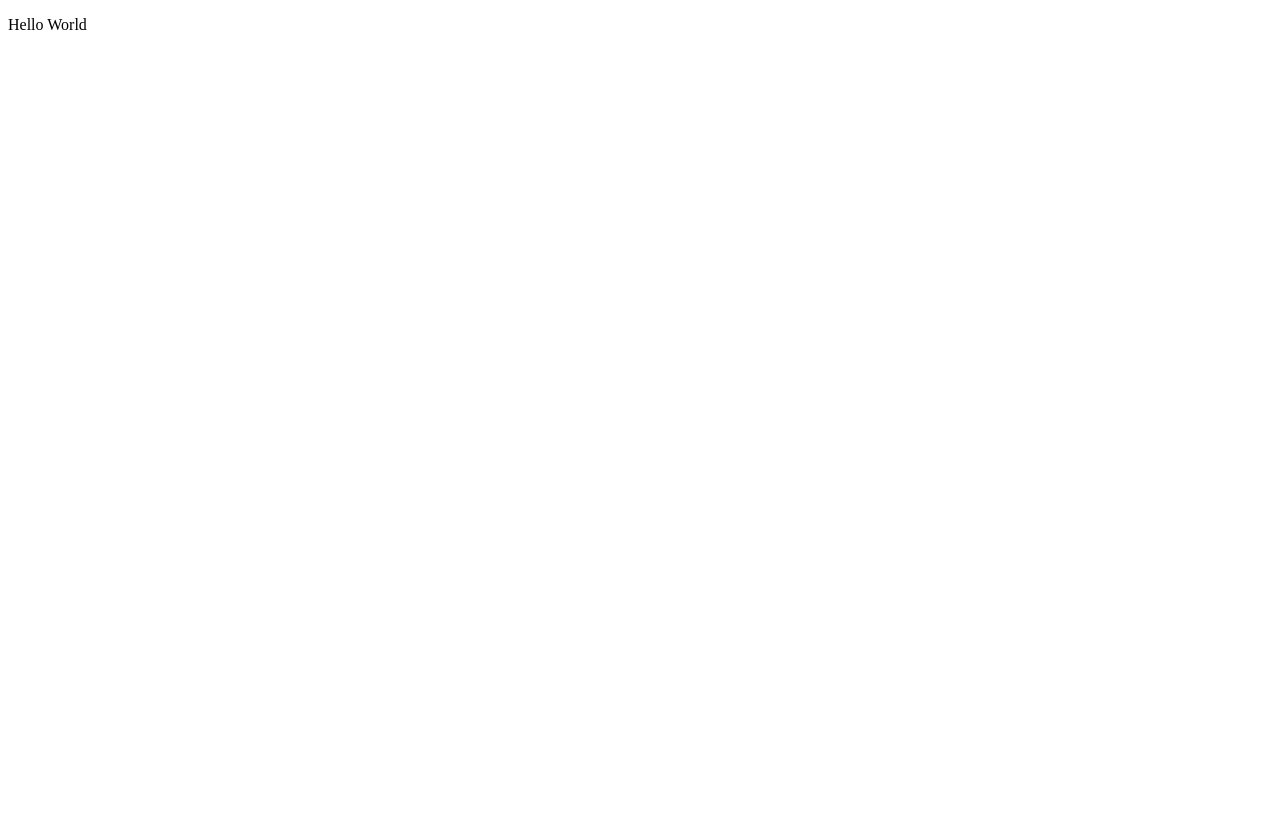
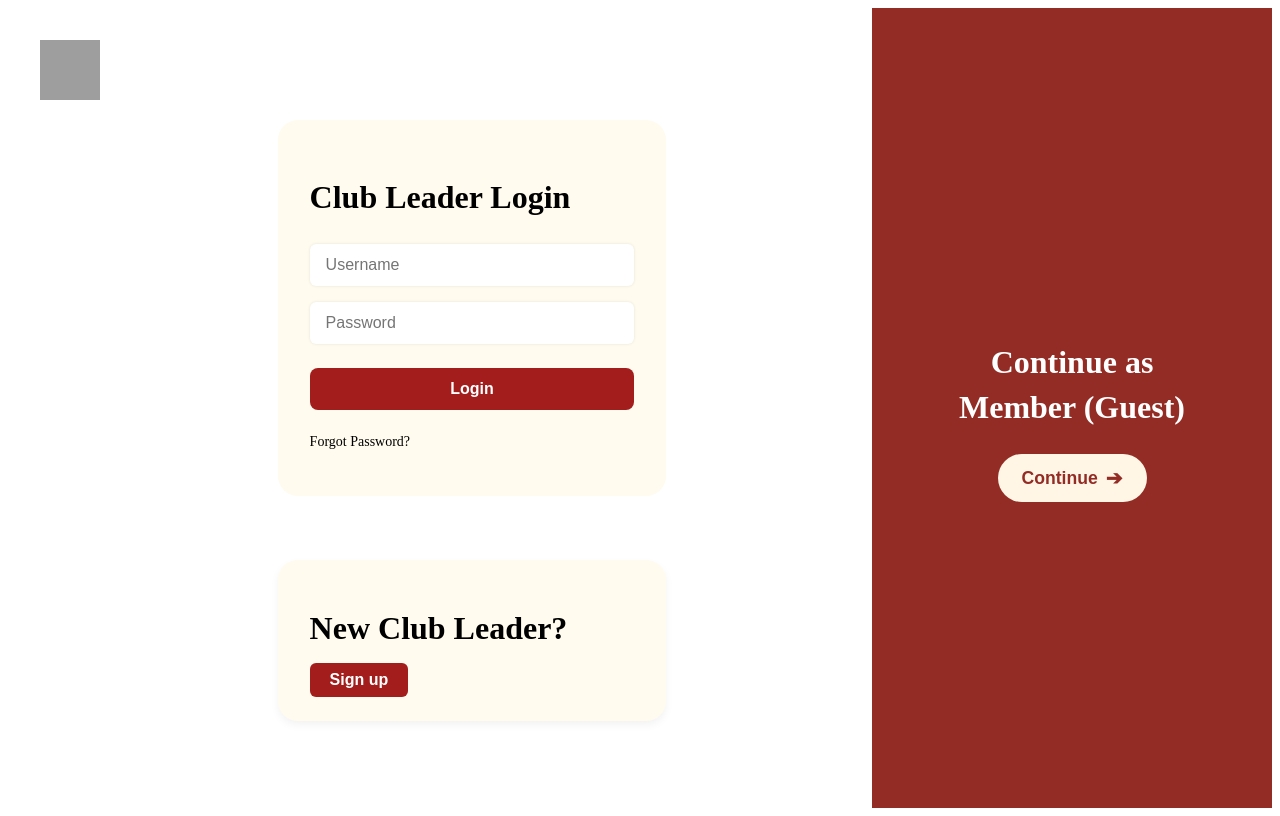
Before and after one commit to maggiewangjy/CSCI201-Team16, a React (Vite) app in the folder frontend/: page / in a window 1280 px wide. Built offline with nearby package versions, Linux system fonts and the light colour scheme; grey boxes are pictures that could not be loaded.

Commit message:
login page

```diff
--- /dev/null
+++ b/frontend/src/components/continueAsGuest.jsx
@@ -0,0 +1,17 @@
+import React from "react";
+import "../styles/continueAsGuest.css";
+
+const ContinueAsGuest = ({ onContinue }) => {
+  return (
+    <div className="guest-container">
+      <h2 className="guest-title">
+        Continue as <br /> Member (Guest)
+      </h2>
+      <button className="guest-button" onClick={onContinue}>
+        Continue <span className="guest-arrow">➔</span>
+      </button>
+    </div>
+  );
+};
+
+export default ContinueAsGuest;
--- /dev/null
+++ b/frontend/src/components/loginForm.jsx
@@ -0,0 +1,30 @@
+import { useEffect } from "react";
+import "../styles/LoginForm.css";
+
+
+const LoginForm = ({ onSubmit }) => {
+    return (
+      <form onSubmit={onSubmit} className="login-form">
+        <input
+          type="text"
+          placeholder="Username"
+          name="username"
+          className="login-input"
+          required
+        />
+        <input
+          type="password"
+          placeholder="Password"
+          name="password"
+          className="login-input"
+          required
+        />
+        <button type="submit" className="login-button">
+          Login
+        </button>
+        <p className="forgot-password">Forgot Password?</p>
+      </form>
+    );
+  };
+
+  export default LoginForm;
--- /dev/null
+++ b/frontend/src/components/signUpCard.jsx
@@ -0,0 +1,15 @@
+import React from "react";
+import "../styles/signUpCard.css";
+
+const SignUpCard = ({ onSignUpClick }) => {
+  return (
+    <div className="signup-card">
+      <h2 className="signup-title">New Club Leader?</h2>
+      <button className="signup-button" onClick={onSignUpClick}>
+        Sign up
+      </button>
+    </div>
+  );
+};
+
+export default SignUpCard;
--- a/frontend/src/pages/Login.jsx
+++ b/frontend/src/pages/Login.jsx
@@ -1,6 +1,74 @@
-function Login(){
-    return<div>
-        <p>Hello World</p>
+import React from "react";
+import NavBar from "../components/navBar.jsx";
+import LoginForm from "../components/loginForm.jsx";
+import SignUpCard from "../components/signUpCard.jsx";
+import ContinueAsGuest from "../components/continueAsGuest.jsx";
+import logo from "../images/logoBackGroundRemoved.png";
+import "../styles/login.css";
+
+const Login = () => {
+  const handleLogin = (e) => {
+    e.preventDefault();
+
+  };
+
+  const handleContinueAsGuest = () => {
+
+  };
+
+  const handleSignUp = () => {
+
+  };
+
+  return (
+    <div className="login-container">
+      <div className="login-left">
+        <div className="logo-container">
+          <img src={logo} alt="Club Logo" className="logo" />
+        </div>
+
+        <div className="login-content">
+          <div className="login-card">
+            <h2 className="login-title">Club Leader Login</h2>
+
+            <form onSubmit={handleLogin} className="custom-login-form">
+              <input
+                type="text"
+                placeholder="Username"
+                name="username"
+                className="login-input"
+                required
+              />
+              <input
+                type="password"
+                placeholder="Password"
+                name="password"
+                className="login-input"
+                required
+              />
+              <button type="submit" className="login-button">
+                Login
+              </button>
+              <p className="forgot-password">Forgot Password?</p>
+            </form>
+          </div>
+
+          <div className="signup-card">
+            <h2 className="signup-title">New Club Leader?</h2>
+            <button className="signup-button" onClick={handleSignUp}>
+              Sign up
+            </button>
+          </div>
+        </div>
+      </div>
+
+      <div className="guest-section">
+        <div className="guest-content">
+          <ContinueAsGuest onContinue={handleContinueAsGuest} />
+        </div>
+      </div>
     </div>
-}
-export default Login
+  );
+};
+
+export default Login;
--- /dev/null
+++ b/frontend/src/styles/continueAsGuest.css
@@ -0,0 +1,46 @@
+:root {
+    --darkRed: #932c24;
+    --lightCream: #fff6e6;
+  }
+
+  .guest-container {
+    flex: 1;
+    background-color: var(--darkRed);
+    color: white;
+    display: flex;
+    flex-direction: column;
+    justify-content: center;
+    align-items: center;
+    padding: 2rem;
+    text-align: center;
+  }
+
+  .guest-title {
+    font-size: 2rem;
+    font-weight: 600;
+    margin-bottom: 1.5rem;
+    line-height: 1.4;
+  }
+
+  .guest-button {
+    background-color: var(--lightCream);
+    color: var(--darkRed);
+    font-weight: bold;
+    padding: 0.75rem 1.5rem;
+    border-radius: 9999px;
+    border: none;
+    font-size: 1.1rem;
+    cursor: pointer;
+    display: flex;
+    align-items: center;
+    gap: 0.5rem;
+    transition: background-color 0.3s ease;
+  }
+
+  .guest-button:hover {
+    background-color: #fcefdc;
+  }
+
+  .guest-arrow {
+    font-size: 1.25rem;
+  }
--- /dev/null
+++ b/frontend/src/styles/login.css
@@ -0,0 +1,132 @@
+
+.login-container {
+    display: flex;
+    height: 100vh;
+    width: 100%;
+    overflow: hidden;
+  }
+
+  .login-left {
+    flex: 2;
+    background-color: white;
+    display: flex;
+    flex-direction: column;
+    padding: 2rem;
+  }
+
+  .logo-container {
+    margin-bottom: 1rem;
+  }
+
+  .logo {
+    width: 60px;
+    height: 60px;
+  }
+
+
+  .login-content {
+    display: flex;
+    flex-direction: column;
+    max-width: 400px;
+    margin: 0 auto;
+  }
+
+  .login-card {
+    background-color: #FFFBEE;
+    border-radius: 20px;
+    padding: 2rem;
+    margin-bottom: 2rem;
+    width: 100%;
+  }
+
+  .login-title {
+    font-size: 2.0rem;
+    font-weight: bold;
+    margin-bottom: 1.75rem;
+  }
+
+
+  .custom-login-form {
+    display: flex;
+    flex-direction: column;
+    gap: 1rem;
+    width: 100%;
+  }
+
+  .login-input {
+    padding: 0.75rem 1rem;
+    border: none;
+    border-radius: 6px;
+    font-size: 1rem;
+    background-color: white;
+    box-shadow: 0 0 3px rgba(0, 0, 0, 0.1);
+  }
+
+  .login-button {
+    background-color: #A31D1D;
+    color: white;
+    border: none;
+    padding: 0.75rem 0;
+    font-size: 1rem;
+    font-weight: bold;
+    border-radius: 8px;
+    cursor: pointer;
+    transition: background-color 0.3s ease;
+    margin-top: 0.5rem;
+  }
+
+  .login-button:hover {
+    background-color: #821616;
+  }
+
+  .forgot-password {
+    font-size: 0.875rem;
+    color: #000;
+    text-align: left;
+    margin-top: 0.5rem;
+    cursor: pointer;
+  }
+
+
+  .signup-card {
+    background-color: #FFFBEE;
+    border-radius: 20px;
+    padding: 1.5rem 2rem;
+    margin-top: 2rem;
+    box-shadow: 0 4px 8px rgba(0, 0, 0, 0.05);
+  }
+
+  .signup-title {
+    font-size: 2.0rem;
+    font-weight: bold;
+    margin-bottom: 1rem;
+  }
+
+  .signup-button {
+    background-color: #A31D1D;
+    color: white;
+    border: none;
+    padding: 0.5rem 1.25rem;
+    font-size: 1rem;
+    font-weight: bold;
+    border-radius: 6px;
+    cursor: pointer;
+    transition: background-color 0.3s ease;
+  }
+
+  .signup-button:hover {
+    background-color: #821616;
+  }
+
+  /* Guest section (right side) styling */
+  .guest-section {
+    flex: 1;
+    background-color: #932c24;
+    display: flex;
+    align-items: center;
+    justify-content: center;
+  }
+
+  .guest-content {
+    width: 100%;
+  }
--- /dev/null
+++ b/frontend/src/styles/loginForm.css
@@ -0,0 +1,48 @@
+:root {
+    --lightRed: #FCC2C2;
+    --darkRed: #A31D1D;
+    --lightBeige: #FFFBEE;
+    --beige: #ECDCBF;
+  }
+
+  .login-form {
+    display: flex;
+    flex-direction: column;
+    gap: 1rem;
+    width: 100%;
+    padding: 2rem;
+    border-radius: 20px;
+    background-color: var(--lightBeige);
+    box-shadow: 0 4px 12px rgba(0, 0, 0, 0.05);
+  }
+
+  .login-input {
+    padding: 12px 16px;
+    border: none;
+    border-radius: 10px;
+    font-size: 16px;
+    background-color: white;
+    box-shadow: 0 0 3px rgba(0, 0, 0, 0.1);
+  }
+
+  .login-button {
+    background-color: var(--darkRed);
+    color: white;
+    border: none;
+    padding: 12px 0;
+    font-size: 18px;
+    border-radius: 12px;
+    cursor: pointer;
+    transition: background-color 0.3s ease;
+  }
+
+  .login-button:hover {
+    background-color: #821616;
+  }
+
+  .forgot-password {
+    font-size: 14px;
+    color: #000;
+    text-align: left;
+    margin-top: 0.5rem;
+  }
--- /dev/null
+++ b/frontend/src/styles/signUpCard.css
@@ -0,0 +1,34 @@
+:root {
+    --lightBeige: #FFFBEE;
+    --darkRed: #A31D1D;
+  }
+
+  .signup-card {
+    background-color: --lightBeige;
+    border-radius: 20px;
+    padding: 1.5rem 2rem;
+    width: 100%;
+    max-width: 400px;
+    margin-top: 2rem;
+  }
+
+  .signup-title {
+    font-size: 1.5rem;
+    font-weight: bold;
+    margin-bottom: 1rem;
+  }
+
+  .signup-button {
+    background-color: var(--darkRed);
+    color: white;
+    border: none;
+    padding: 0.6rem 1.2rem;
+    font-size: 16px;
+    border-radius: 10px;
+    cursor: pointer;
+    transition: background-color 0.3s ease;
+  }
+
+  .signup-button:hover {
+    background-color: #821616;
+  }
```
